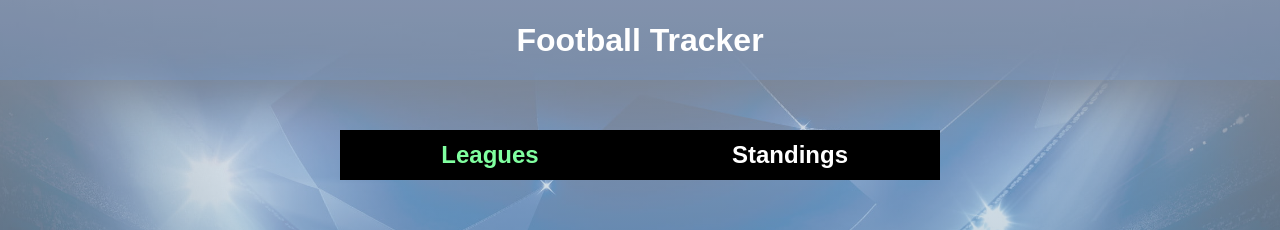
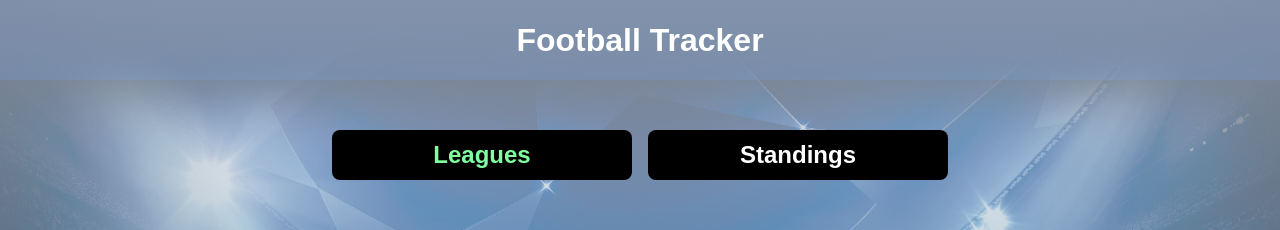
Before and after one commit to KBMzzz/reactProjectFootball, a React (Vite) app: page / in a window 1280 px wide. Shown: the top 230 px of the page. Built offline with nearby package versions, Linux system fonts and the light colour scheme; no server answers.

Commit message:
added rounded edges to leagues and standings tabs and added a gap between the two divs

```diff
--- a/src/App.css
+++ b/src/App.css
@@ -49,9 +49,15 @@
   background-color: #000000;
   color: #ffffff;
   height: 50px;
+  border-radius: 0.5rem;
 }
 
 .tab-leagues {
+  margin-right: 0.5rem;
+}
+
+.tab-standings {
+  margin-left: 0.5rem;
 }
 
 /* TABS CSS ^^ */
```
